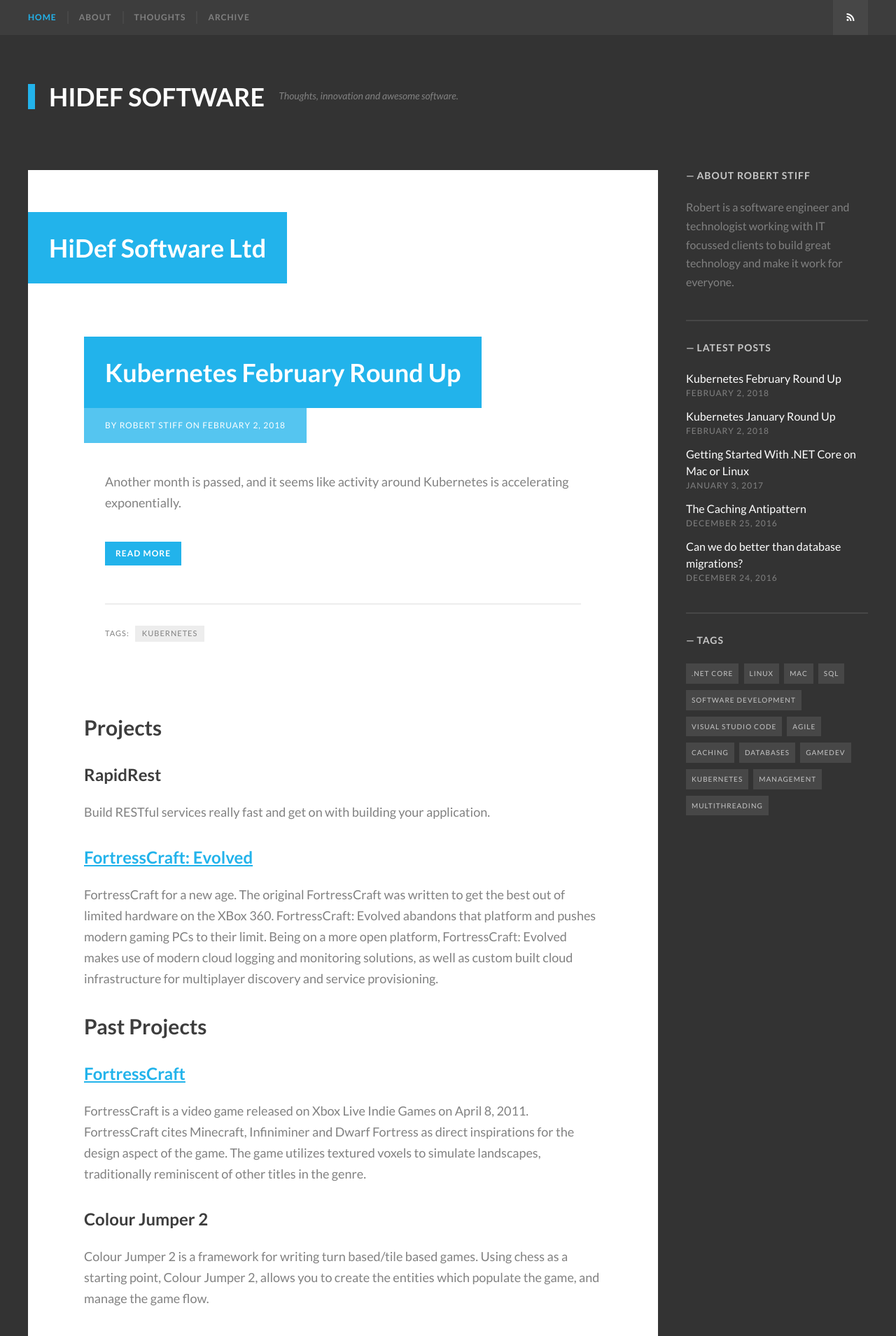
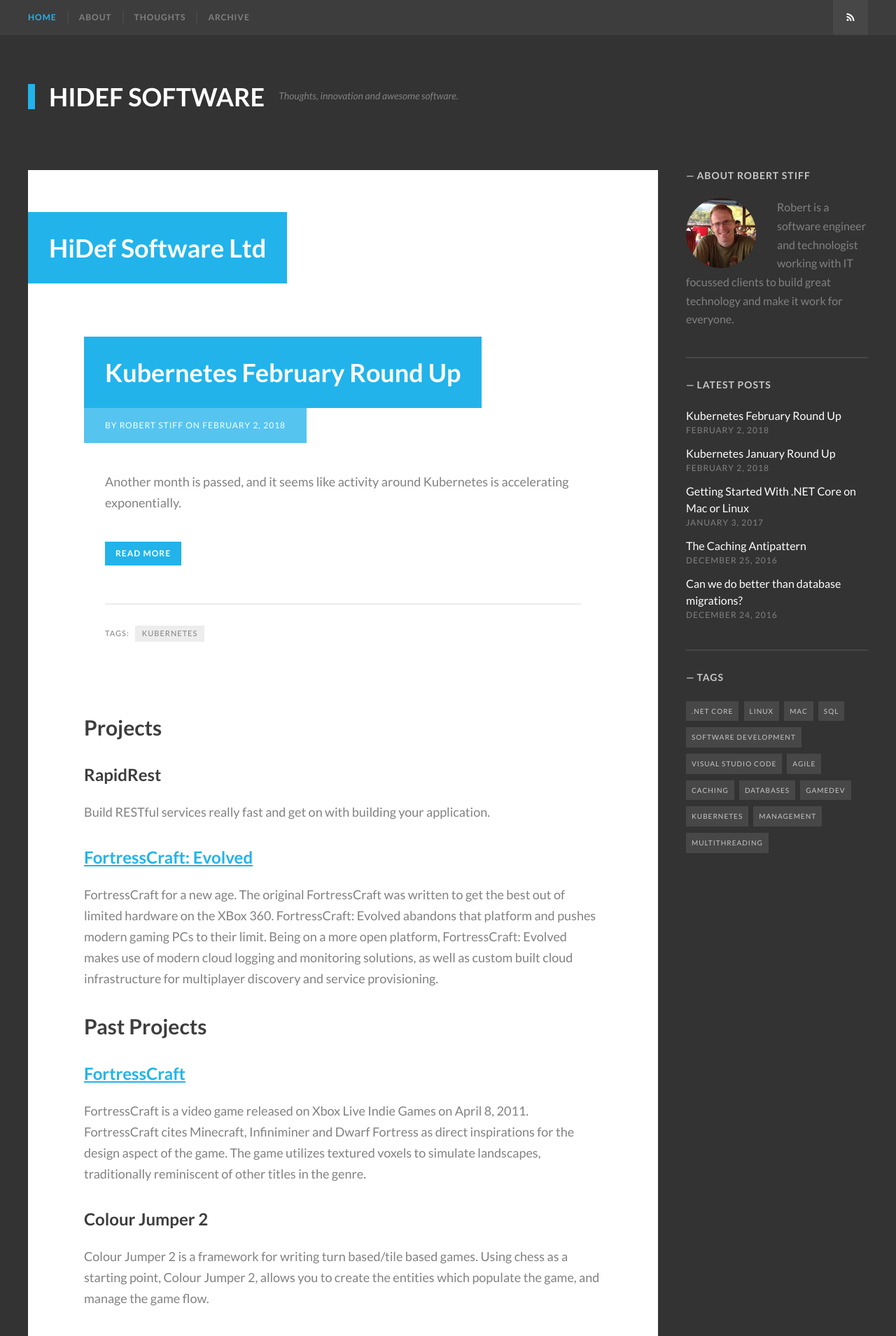
Before and after one commit to uatec/hidef.github.io, a Jekyll site: the page built from index.md, in a window 1280 px wide. Shown: the top 1909 px of the page at 70% size. Built offline with Jekyll 4.4.1, drawn with Linux system fonts in a browser that asks for light colours; some web fonts are replaced.

Commit message:
Put my avatar on the side bar for visibility

```diff
--- a/_includes/sidebar.html
+++ b/_includes/sidebar.html
@@ -3,6 +3,7 @@
     {% if site.author_bio and site.author_name %}
     <section class="widget widget-text">
         <h2 class="widget-title">About {{ site.author_name }}</h2>
+        <div class="widget-author-avatar" style="background-image: url({{ site.author_image }})"><span class="screen-reader-text">{{ site.author_name }}'s Picture</span></div>
         <p>{{ site.author_bio }}</p>
     </section><!-- .widget-text -->
     {% endif %}
--- a/css/main.scss
+++ b/css/main.scss
@@ -663,6 +663,16 @@
     text-transform: uppercase;
 }
 
+.widget-author-avatar {
+    background-position: center;
+    background-size: cover;
+    border-radius: 50%;
+    height: 100px;
+    float: left;
+    margin-right: 30px;
+    width: 100px;
+}
+
 .widget input[type="text"],
 .widget input[type="email"],
 .widget input[type="url"],
```
